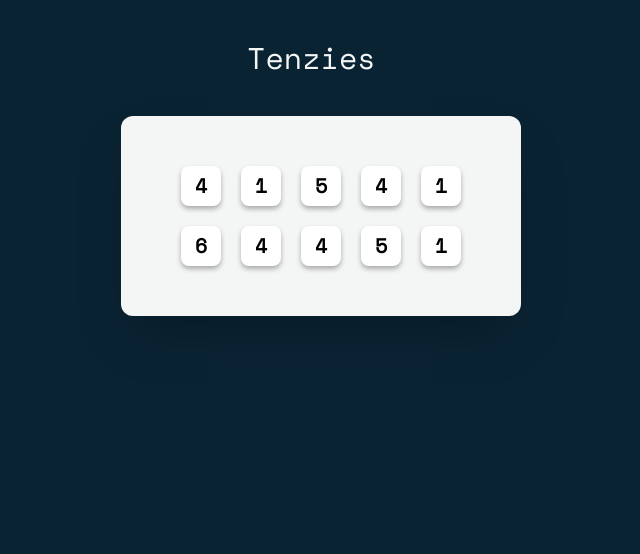
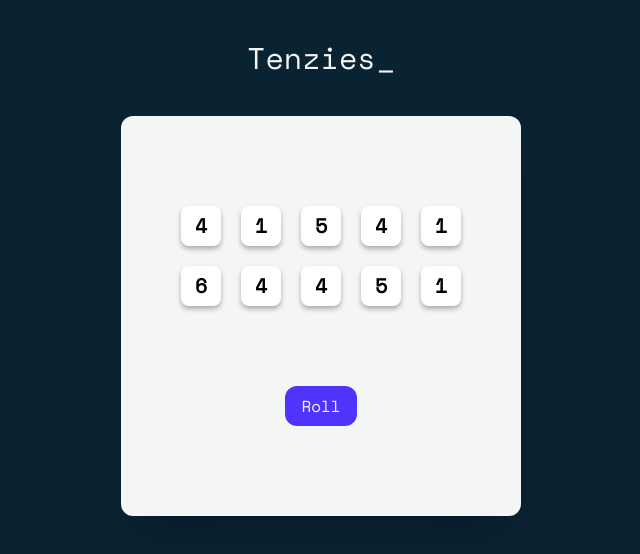
Before and after one commit to Syntrice/tenzies, a React (Vite) app: page / in a window 1280 px wide. Shown: the top 554 px of the page, without its empty margins (319-959 px from the left). Built offline with nearby package versions, Linux system fonts and the light colour scheme.

Commit message:
feat: Add a button to main to generate random dice
Add a button component to main to update the dice numbers to a new set
of random digits between 1-6.

```diff
--- a/src/components/main/Main.tsx
+++ b/src/components/main/Main.tsx
@@ -1,3 +1,4 @@
+import Button from "../common/Button"
 import Die from "../die/Die"
 import React from "react"
 
@@ -11,9 +12,12 @@ export default function Main() {
   const [numbers, setNumbers] = React.useState<number[]>(generateRandomNumbers())
 
   return (
-    <main className="bg-theme-light m-10 flex h-screen max-h-[200px] w-screen max-w-[400px] flex-col items-center justify-center rounded-xl shadow-2xl">
+    <main className="bg-theme-light m-10 flex h-screen max-h-[400px] w-screen max-w-[400px] flex-col items-center justify-center gap-20 rounded-xl shadow-2xl">
       <div className="grid h-fit w-fit grid-cols-5 grid-rows-2 place-items-center gap-5">
-        { numbers.map(n => <Die key={n} number={n}/>) }
+        { numbers.map(n => <Die number={n}/>) }
+      </div>
+      <div>
+        <Button onClick={() => setNumbers(generateRandomNumbers())}>Roll</Button>
       </div>
     </main>
   )
```
